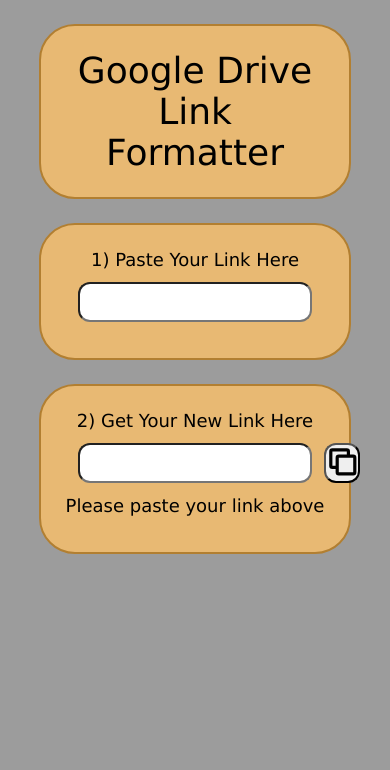
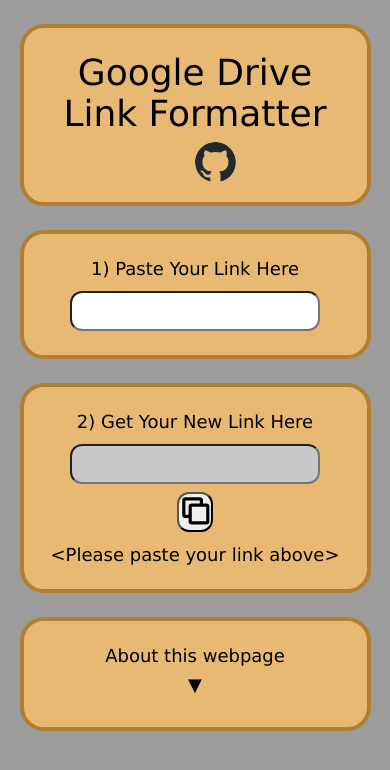
Before and after one commit to blloop/gd-link-formatter, a plain HTML site: page index.html in a window 390 px wide. Drawn offline with Linux system fonts and the light colour scheme.

Commit message:
add page instructions

```diff
--- a/index.html
+++ b/index.html
@@ -12,6 +12,7 @@
     <span></span>
     <p class="title">
         Google Drive Link Formatter
+        <a href="https://github.com/blloop/gd-link-formatter" target="_blank"><img class="link" src="github.svg"></a>
     </p>
     <div class="formatter">
         <section>
@@ -24,7 +25,16 @@
                 <input type="text" id="output" rows="2" readonly>
                 <button onclick="copy()"><img id="copy" src="copy.svg"></button>
             </div>
-            <p class="details" id="status"> Please paste your link above </p>
+            <p class="details" id="status"> &lt;Please paste your link above&gt; </p>
+        </section>
+        <section>
+            <p class="subtitle"> About this webpage <b id="arrow" data-on="9650" onclick="toggle()">&#9660;</b> </p>
+            <div id="instruct" hidden>
+                <p> This webpage formats Google Drive links for you so that their contents
+                    can be used in external websites. <br> For example, formatting a link to
+                    a Google Drive Image allows you to link it to your website without
+                    it being blocked by CORB. </p>
+            </div>
         </section>
     </div>
 </body>
--- a/script.js
+++ b/script.js
@@ -11,7 +11,7 @@
   let output = id ? "https://drive.google.com/uc?id=" + id : '';
   document.getElementById("output").value = output;
   document.getElementById("status").innerText = (id ? 'Successfully converted' :
-    (input ? 'Invalid link!' : 'Please paste your link above')
+    (input ? 'Invalid link!' : '<Please paste your link above>')
   );
   document.getElementById("status").style.color = (id ? 'green' :
     (input ? 'red' : 'black')
@@ -23,3 +23,13 @@
   let output = document.getElementById("output").value;
   navigator.clipboard.writeText(output);
 }
+
+// Toggles instruction text
+function toggle() {
+  let subtext = document.getElementById("instruct");
+  subtext.hidden = !subtext.hidden;
+  let arrow = document.getElementById("arrow");
+  console.log(`&#${arrow.dataset.on}`);
+  arrow.innerHTML = `&#${arrow.dataset.on}`;
+  arrow.dataset.on = 19310 - arrow.dataset.on;
+}
--- a/style.css
+++ b/style.css
@@ -19,8 +19,8 @@
   background-color: rgb(156, 156, 156);
 }
 
-p, input {
-  margin-bottom: 12px;
+input, button, #instruct {
+  margin-top: 12px;
 }
 
 span {
@@ -29,8 +29,9 @@
 }
 
 input {
-  width: 90%;
+  width: 85%;
   height: 40px;
+  padding-left: 12px;
   border-radius: 12px;
 }
 
@@ -42,7 +43,15 @@
   margin-left: 12px;
 }
 
-button:hover {
+.link {
+  position: absolute;
+  cursor: pointer;
+  height: 40px;
+  border-radius: 20px;
+  margin-left: calc(min(120px, 10%));
+}
+
+button:hover, .link:hover {
   background-color: rgb(255, 155, 4);
 }
 
@@ -54,7 +63,59 @@
   width: 80%;
   margin: 0 auto 24px;
   padding: 24px;
-  border-radius: 36px;
-  border: 2px solid rgb(178, 127, 49);
+  border-radius: 24px;
+  border: 4px solid rgb(178, 127, 49);
   background-color: rgb(232, 185, 115);
 }
+
+#output {
+  background-color: rgb(200, 200, 200);
+}
+
+#status {
+  margin-top: 12px;
+}
+
+#arrow {
+  cursor: pointer;
+}
+
+#instruct p {
+  width: 70%;
+  margin: 0 auto;
+  text-align: justify;
+}
+
+@media screen and (max-width: 1100px) {
+  .title, section {
+    width: 90%;
+  }
+}
+
+@media screen and (max-width: 900px) {
+  a {
+    display: block;
+    position: inherit;
+    margin: 8px auto;
+  }
+
+  .link {
+    margin: 0;
+  }
+
+  .title {
+    padding-bottom: 60px;
+  }
+
+  #instruct p {
+    width: 90%;
+  }
+}
+
+@media screen and (max-width: 500px) {
+  button, #arrow {
+    display: block;
+    position: inherit;
+    margin: 8px auto;
+  }
+}
```
Also changed, not shown: github.svg (added).
